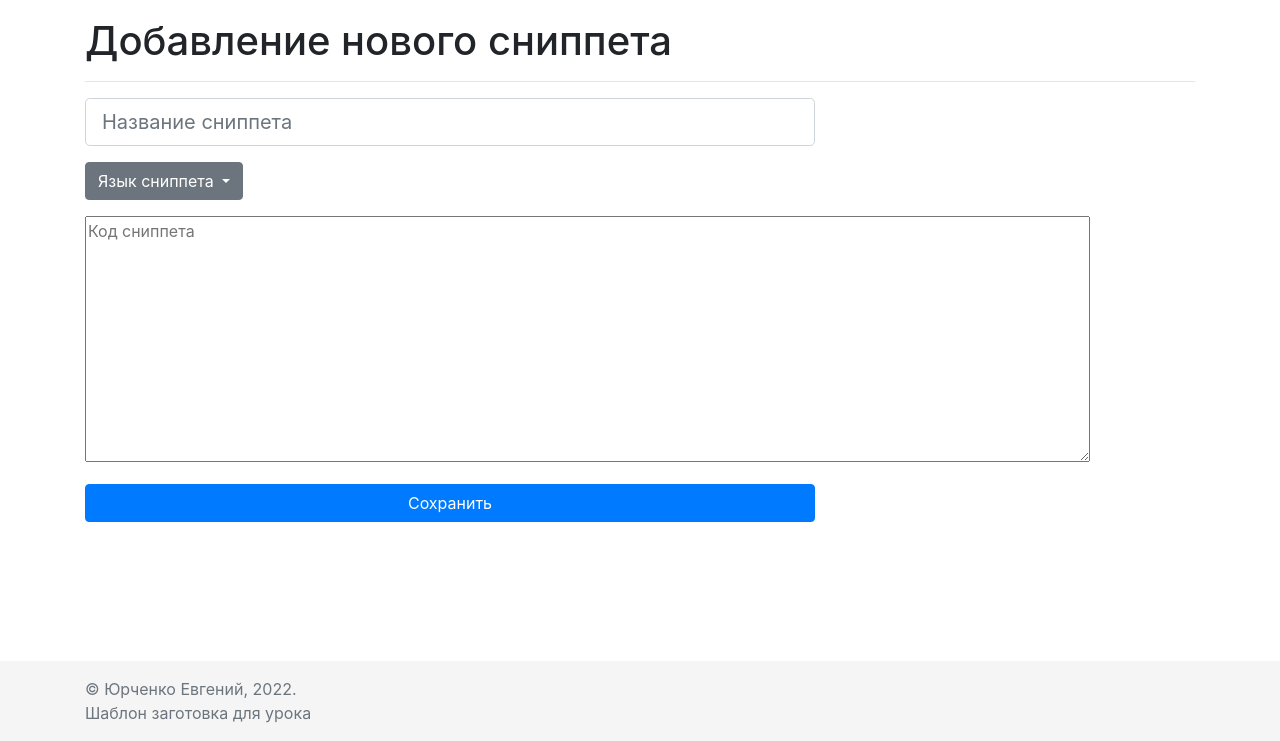
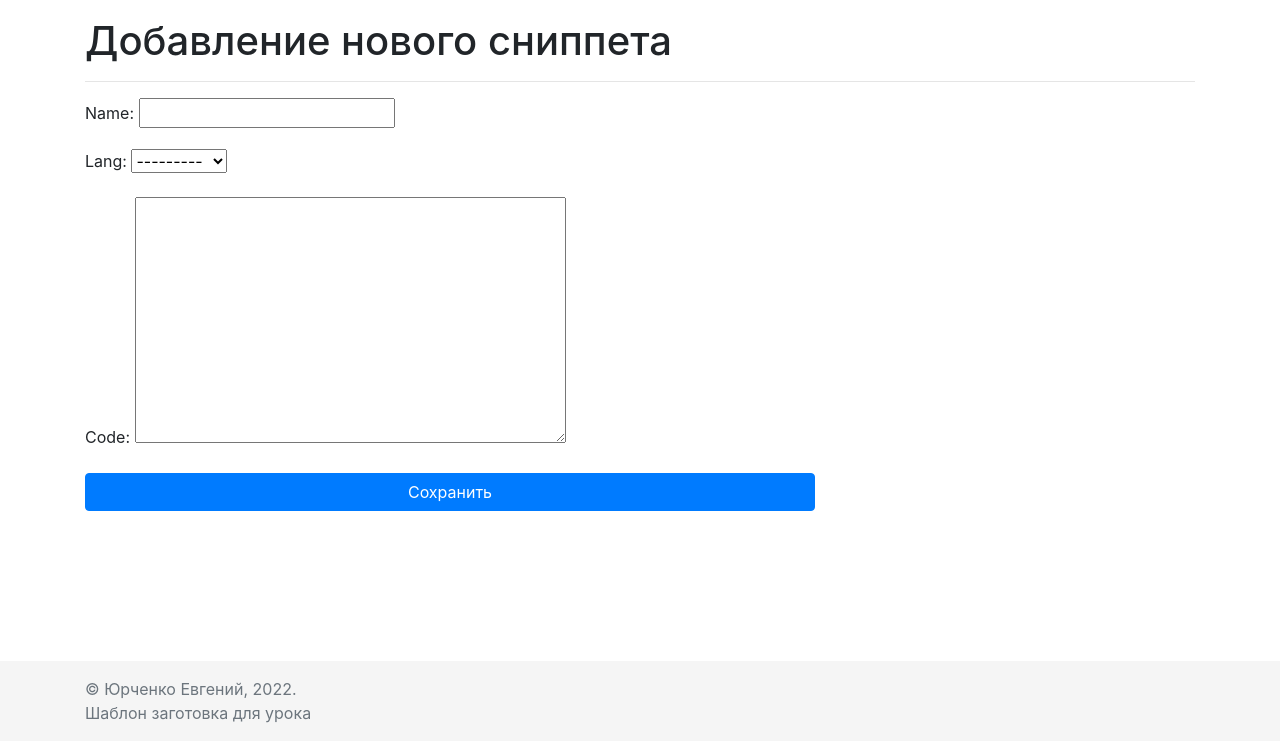
Before and after one commit to kruglovdm/snippets, a Django app: page /snippets/add in a window 1280 px wide. Shown: the part 59-800 px from the top of the page. Run offline with Django 3.2, Linux system fonts and the light colour scheme; some libraries are stand-ins or nearby versions.

Commit message:
pract_m5

```diff
--- /dev/null
+++ b/MainApp/forms.py
@@ -0,0 +1,7 @@
+from django.forms import ModelForm
+from MainApp.models import Snippet
+
+class SnippetForm(ModelForm):
+    class Meta:
+        model = Snippet
+        fields = ['name', 'lang', 'code']
--- a/MainApp/models.py
+++ b/MainApp/models.py
@@ -1,8 +1,14 @@
 from django.db import models
 
 
+LANGS = [
+    ("py", "python"),
+    ("js", "javascript"),
+    ("cpp", "C++"),
+]
+
 class Snippet(models.Model):
     name = models.CharField(max_length=100)
-    lang = models.CharField(max_length=30)
+    lang = models.CharField(max_length=30, choices=LANGS)
     code = models.TextField(max_length=5000)
-    creation_date = models.DateTimeField()
+    creation_date = models.DateTimeField(auto_now=True)
--- a/MainApp/views.py
+++ b/MainApp/views.py
@@ -1,5 +1,7 @@
 from django.http import Http404
 from django.shortcuts import render, redirect
+from MainApp.models import Snippet
+from MainApp.forms import SnippetForm
 
 
 def index_page(request):
@@ -8,10 +10,25 @@ def index_page(request):
 
 
 def add_snippet_page(request):
-    context = {'pagename': 'Добавление нового сниппета'}
-    return render(request, 'pages/add_snippet.html', context)
+    if request.method == "GET":
+        form = SnippetForm()
+        context = {'pagename': 'Добавление нового сниппета', "snippet_form": form}
+        return render(request, 'pages/add_snippet.html', context)
+    elif request.method == "POST":
+        form = SnippetForm(request.POST)
+        if form.is_valid():
+            form.save()
+            return redirect("snippets-list")
+
 
 
 def snippets_page(request):
-    context = {'pagename': 'Просмотр сниппетов'}
+    snippets = Snippet.objects.all()
+    context = {'pagename': 'Просмотр сниппетов', "snippets": snippets}
     return render(request, 'pages/view_snippets.html', context)
+
+
+def snippet_detail(request, snippet_id):
+    snippet = Snippet.objects.get(pk=snippet_id)
+    context = {'pagename': 'Страница сниппета', "snippet": snippet}
+    return render(request, 'pages/snippet_page.html', context)
--- a/Snippets/urls.py
+++ b/Snippets/urls.py
@@ -7,4 +7,5 @@ urlpatterns = [
     path('', views.index_page, name='home'),
     path('snippets/add', views.add_snippet_page, name='snippets-add'),
     path('snippets/list', views.snippets_page, name='snippets-list'),
-]+ static(settings.STATIC_URL, document_root=settings.STATIC_ROOT)
+    path('snippet/<int:snippet_id>', views.snippet_detail, name='snippet-detail'),
+ ]+ static(settings.STATIC_URL, document_root=settings.STATIC_ROOT)
--- a/templates/pages/add_snippet.html
+++ b/templates/pages/add_snippet.html
@@ -11,31 +11,8 @@
     <div class="row">
         <div class="col">
             <form action="" method="post">
-                <div class="form-group row">
-                    <div class="col-sm-8">
-                        <input type="text" class="form-control form-control-lg" placeholder="Название сниппета">
-                    </div>
-                </div>
-                <div class="form-group row">
-                    <div class="col-sm-8">
-                        <div class="dropdown">
-                            <button class="btn btn-secondary dropdown-toggle" type="button" id="dropdownMenuButton"
-                                    data-toggle="dropdown" aria-haspopup="true" aria-expanded="false">
-                                Язык сниппета
-                            </button>
-                            <div class="dropdown-menu" aria-labelledby="dropdownMenuButton">
-                                <a class="dropdown-item" href="#">Python</a>
-                                <a class="dropdown-item" href="#">JavaScript</a>
-                                <a class="dropdown-item" href="#">C++</a>
-                            </div>
-                        </div>
-                    </div>
-                </div>
-                <div class="form-group row">
-                    <div class="col">
-                        <textarea cols="96" rows="10" placeholder="Код сниппета"></textarea>
-                    </div>
-                </div>
+                {% csrf_token %}
+                {{ snippet_form.as_p }}
                 <div class="form-group row">
                     <div class="col-8">
                         <input type="submit" class="btn btn-primary btn-block" value="Сохранить">
```
Also changed, not shown: templates/pages/snippet_page.html (added, +25 -0 lines), templates/pages/view_snippets.html (+26 -0 lines).
